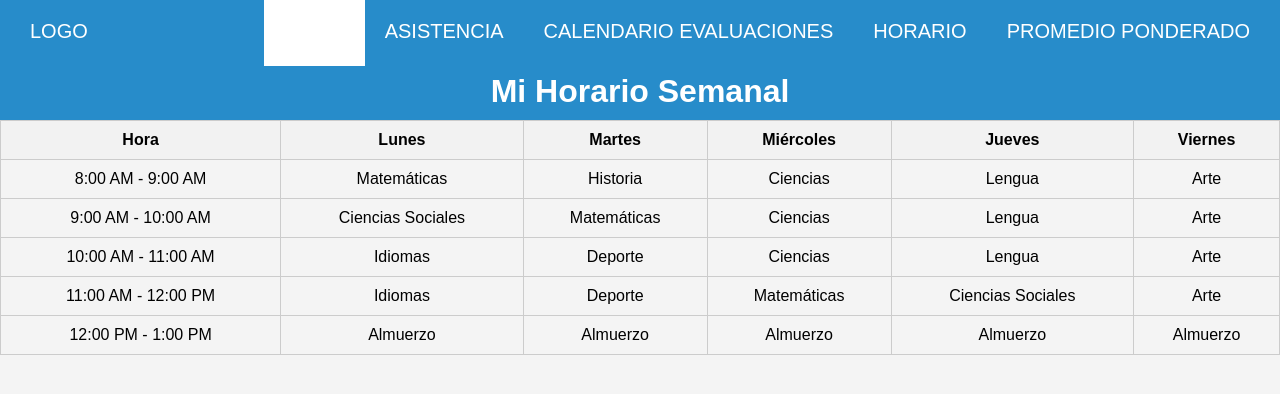
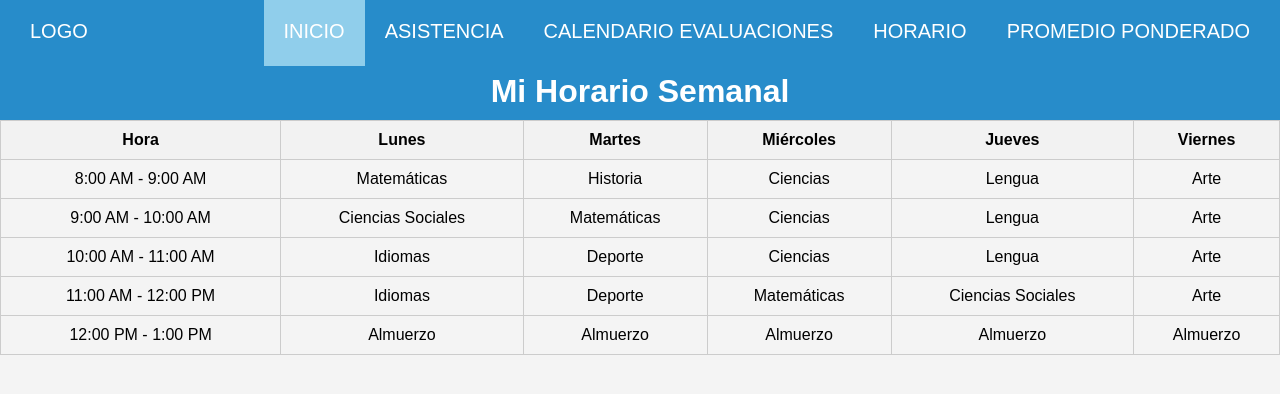
Before and after one commit to RodrigoCarmonaa/taller-integracion, a PHP site: page /horario.html in a window 1280 px wide, with the pointer over the restyled element. Shown: the top 394 px of the page. Run offline with PHP 8.4, Linux system fonts and the light colour scheme.

Commit message:
Update style.css

```diff
--- a/taller 1 2023/style.css
+++ b/taller 1 2023/style.css
@@ -13,7 +13,6 @@ body {
     padding: 0;
 }
 
-/* Estilos para el encabezado */
 /* Estilos para el encabezado */
 header {
     display: flex;
@@ -68,7 +67,7 @@ header {
 }
 
 .menu a:hover {
-    background: #ffffff;
+    background: #90ceeb;
 }
 
 /* Estilos para la sección "inicio" */
```
